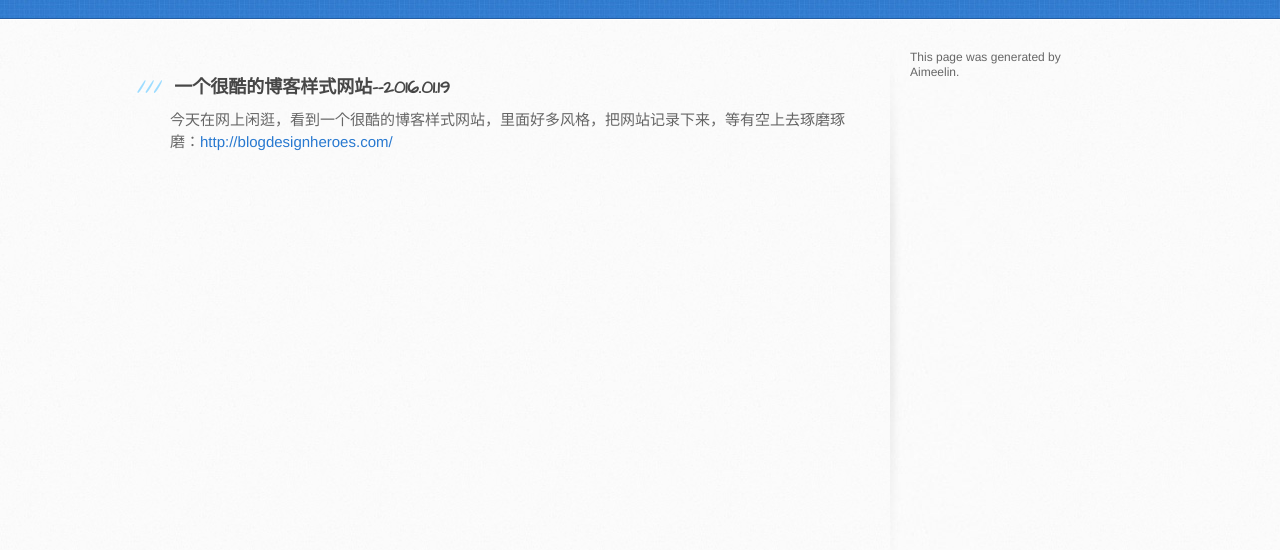
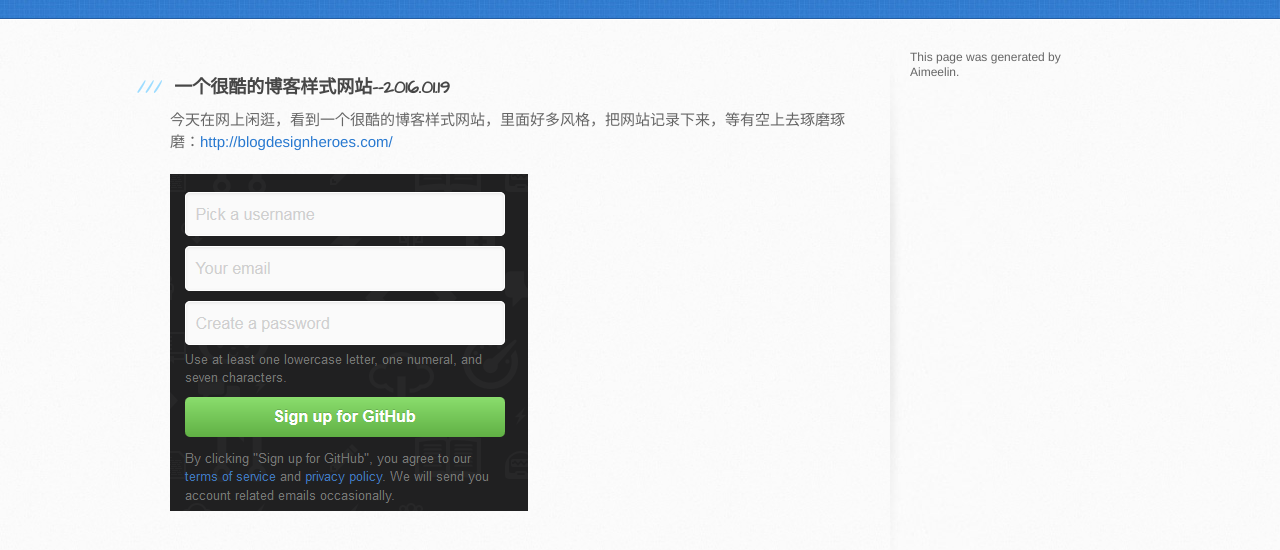
Before and after one commit to aimeelin/aimeelin.github.com, a plain HTML site: page pages2016011901.html in a window 1280 px wide. Shown: the part 96-646 px from the top of the page. Drawn offline with Linux system fonts and the light colour scheme.

Commit message:
Signed-off-by: aimeelin <980860932@qq.com>

```diff
--- a/pages2016011901.html
+++ b/pages2016011901.html
@@ -31,7 +31,7 @@
 <a id="说说我" class="anchor" href="#%E8%AF%B4%E8%AF%B4%E6%88%91" aria-hidden="true"><span class="octicon octicon-link"></span></a>一个很酷的博客样式网站--2016.01.19</h3>
 
 <p>今天在网上闲逛，看到一个很酷的博客样式网站，里面好多风格，把网站记录下来，等有空上去琢磨琢磨：<a href="http://blogdesignheroes.com/" target="_blank">http://blogdesignheroes.com/</a></p>
-
+<p><img src="images/1.png"></p>
         </section>
 
         <aside id="sidebar">
```
